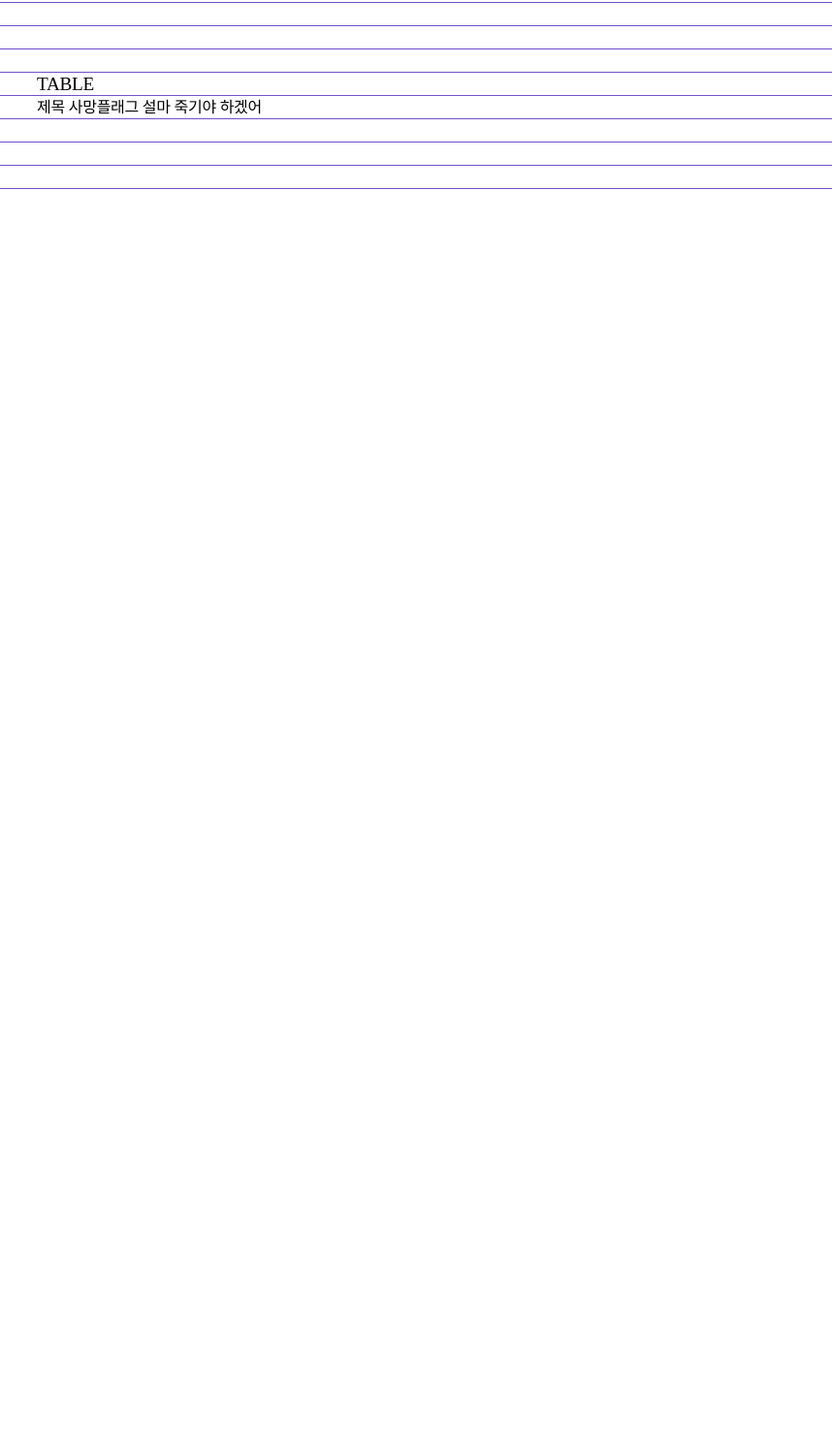
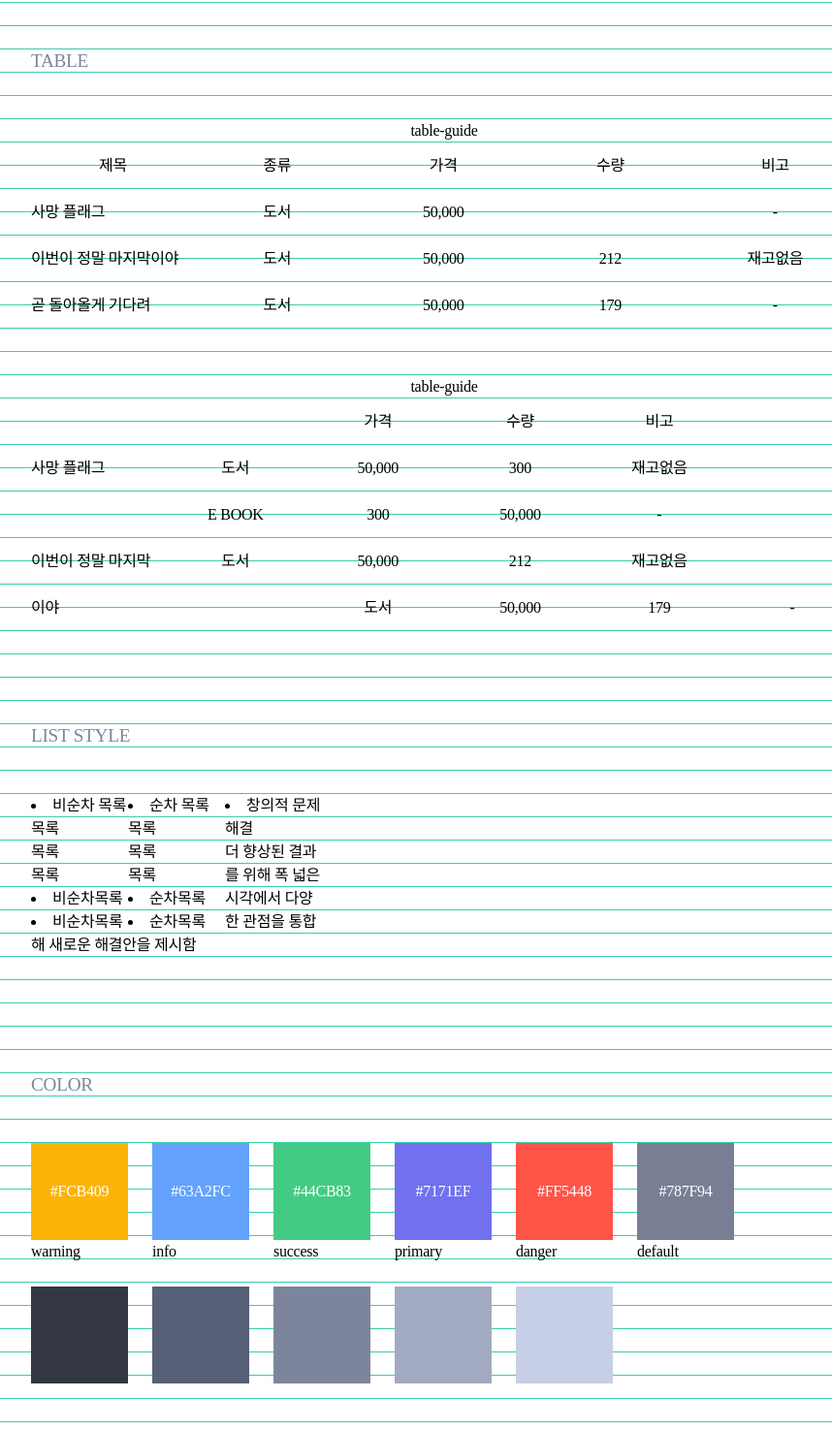
Before and after one commit to dajeong2/FDS_School, a plain HTML site: page 05-UI-kit/index.html in a window 1280 px wide. Shown: the part 789-2264 px from the top of the page at 97% size, without its empty margins (32-890 px from the left). Before the commit the page ends 984 px from the top, so only its background shows below. Drawn offline with Linux system fonts and the light colour scheme; files that its build step writes are made by us from their sources.

Commit message:
테이블-리스트-칼라시스템추가

```diff
--- a/05-UI-kit/css/ui-kit.css
+++ b/05-UI-kit/css/ui-kit.css
@@ -1,6 +1,4 @@
-body * {
-	box-sizing: border-box;
-}
+
 body {
 	font-size: 1rem;
 	line-height: 1.5rem;
@@ -9,7 +7,7 @@ body {
 }
 
 body:hover {
-	background: linear-gradient(transparent 95%, #6F4FCD 95% );
+	background: linear-gradient(transparent 95%, #3ACDAD 95% );
 	background-size: 0.07rem 1.5rem;
 }
 
@@ -44,14 +42,19 @@ h1 {
 	line-height: 4.5rem;
 }
 
+[class$="-section"]{
+	width: 980px;
+	padding: 3rem 4rem;
+}
+
+.container { padding-top: 3rem; }
+
+
 /*
 타이포그래피
 */
 
-[class$="-section"]{
-	width: 980px;
-	padding: 4.5rem 70px;
-}
+
 
 /*타이포그래피 전체 영역 범위*/
 /*.typography-section {
@@ -69,6 +72,8 @@ h1 {
 	margin-right: 30px;
 	font-size:1.2rem;
 	text-transform: uppercase;
+	font-weight: 500;
+	color: rgb(125,133,156);
 }
 .title, .t-size {
 	float: left;
@@ -84,6 +89,9 @@ h1 {
 }
 .ro-3 { line-height: 4.5rem }
 .ro-2 { line-height: 3rem }
+.col-1 { width: 100px; }
+.col-2 { width: 200px; }
+.col-3 { width: 300px;}
 
 /*마지막 문단은!*/
  .wrap-paragraph {
@@ -92,6 +100,58 @@ h1 {
  }
 
  /*테이블*/
+td { width: 100px; }
+
+.t-center {
+	text-align: center;
+}
+
+/*리스트*/
+[class$="-list"] {
+	float: left;
+}
+
+.first {
+	padding-bottom: 1.5rem;
+}
+
+/*color*/
+
+.color-box {
+	float: left;
+	padding-right: 25px;
+}
+
+.box-size {
+	line-height: 100px;
+	text-transform: uppercase;
+	text-align: center;
+	color: white;
+}
+
+[class^="rgb"] {
+	height: 100px;
+}
+
+.first.clearfix {
+	padding-bottom: 1.5rem;
+}
+
+.warning { background: #FCB409;}
+
+.inform { background: #63A2FC;}
+
+.success { background: #44CB83;}
+
+.primary { background: #7171ef;}
+
+.danger { background: #ff5448;}
+
+.default { background: #787f94;}
 
 
-.
+.rgb-1 { background:rgb(51,55,65) ;}
+.rgb-2 { background:rgb(88,96,119) ;}
+.rgb-3 { background:rgb(125,133,156) ;}
+.rgb-4 { background:rgb(162,170,193) ;}
+.rgb-5 { background:rgb(199,207,230) ;}
--- a/05-UI-kit/index.html
+++ b/05-UI-kit/index.html
@@ -12,7 +12,7 @@
 	<section class="typography-section">
 		<section class="header clearfix">
 			<div class="title">typography</div>
-			<p class="set">14px/타입 크기 배율x1.313</p>
+			<p class="set">14px / 타입 크기 배율 x 1.313</p>
 		</section>
 		<section class="container">
 			<ul>
@@ -55,42 +55,183 @@
 			<div class="title">table</div>
 		</section>
 		<section class="container">
-		<th>제목
-			<tr>사망플래그</tr>
-			<td>설마 죽기야 하겠어</td>
-			<td></td>
-			<td></td>
-			<td></td>
-		</th>
-		<th>
-			<td></td>
-			<td></td>
-			<td></td>
-			<td></td>
-			<td></td>
-		</th>
-		<th>
-			<td></td>
-			<td></td>
-			<td></td>
-			<td></td>
-			<td></td>
-		</th>
-		<th>
-			<td></td>
-			<td></td>
-			<td></td>
-			<td></td>
-			<td></td>
-		</th>
-		<th>
-			<td></td>
-			<td></td>
-			<td></td>
-			<td></td>
-			<td></td>
-		</th>
+			  <table class="demo">
+		    	<caption class="readable-hidden focusable">table-guide</caption>
+		   		<colgroup>
+			      <col>
+			      <col>
+			      <col>
+			      <col>
+			      <col>
+		    	</colgroup>
+		    <tr class="ro-2 col-1">
+		      <th class="col-2">제목</th>
+		      <th>종류</th>
+		      <th>가격</th>
+		      <th>수량</th>
+		      <th>비고</th>
+		    </tr>
+		    <tr class="ro-2 col-1">
+		      <td class="col-2">사망 플래그</td>
+		      <td class="col-2 t-center">도서</td>
+		      <td class="col-2 t-center">50,000</td>
+		      <td class="col-2 t-center"></td>
+		      <td class="col-2 t-center">-</td>
+		    </tr>
+		    <tr class="ro-2 col-2">
+		      <td class="col-2">이번이 정말 마지막이야</td>
+		      	<td class="col-2 t-center">도서</td>
+		      	<td class="col-2 t-center">50,000</td>
+		      	<td class="col-2 t-center">212</td>
+		      	<td class="col-2 t-center">재고없음</td>
+		    </tr>
+		    <tr class="ro-2">
+		      	<td class="col-2">곧 돌아올게 기다려</td>
+		      	<td class="col-1 t-center">도서</td>
+		      	<td class="col-1 t-center">50,000</td>
+		      	<td class="col-1 t-center">179</td>
+		      	<td class="col-2 t-center">-</td>
+		     </tr>
+		  </table>
 		</section>
+		<section class="container">
+			  <table class="demo">
+		    	<caption class="readable-hidden focusable">table-guide</caption>
+		   		<colgroup>
+			      <col>
+			      <col>
+			      <col>
+			      <col>
+			      <col>
+		    	</colgroup>
+		    <tr class="ro-2 col-1">
+		      <th class="col-2"></th>
+		      <th class="col-2"></th>
+		      <th>가격</th>
+		      <th>수량</th>
+		      <th>비고</th>
+		    </tr>
+		    <tr class="ro-2 col-1">
+		      <td  rowsan="2" class="col-2">사망 플래그</td>
+		      <td class="col-2 t-center">도서</td>
+		      <td class="col-2 t-center">50,000</td>
+		      <td class="col-2 t-center">300</td>
+		      <td class="col-2 t-center">재고없음</td>
+		    </tr>
+		    <tr class="ro-2 col-2">
+		      <td  rowsan="2" class="col-2"></td>
+		      	<td class="col-2 t-center">E BOOK</td>
+		      	<td class="col-2 t-center">300</td>
+		      	<td class="col-2 t-center">50,000</td>
+		      	<td class="col-2 t-center">-</td>
+		    </tr>
+		    <tr class="ro-2">
+		      	<td rowspan="2" class="col-2">이번이 정말 마지막이야</td>
+		      	<td class="col-1 t-center">도서</td>
+		      	<td class="col-1 t-center">50,000</td>
+		      	<td class="col-1 t-center">212</td>
+		      	<td class="col-2 t-center">재고없음</td>
+		     </tr>
+		     <tr class="ro-2">
+		      	<td rowspan="2" class="col-2"></td>
+		      	<td class="col-1 t-center">도서</td>
+		      	<td class="col-1 t-center">50,000</td>
+		      	<td class="col-1 t-center">179</td>
+		      	<td class="col-2 t-center">-</td>
+		     </tr>
+		  </table>
+		</section>
+	</section>
+	<section class="list-section">
+			<section class="header clearfix">
+				<div class="title">list style</div>
+			</section>
+			<section class="container">
+				<div class="clearfix first">
+					<div class="col-1 unorder-list">
+							<li>비순차 목록</li>
+								<ul>
+									<li>목록</li>
+									<li>목록</li>
+									<li>목록</li>
+								</ul>
+							<li>비순차목록</li>
+							<li>비순차목록</li>
+					</div>
+					<div class="col-1 order-list">
+							<li>순차 목록</li>
+								<ol>
+									<li>목록</li>
+									<li>목록</li>
+									<li>목록</li>
+								</ol>
+							<li>순차목록</li>
+							<li>순차목록</li>
+					</div>
+					<div class="col-3 order-list ">
+						<li>창의적 문제해결</li>
+						<ul>
+							<li>더 향상된 결과를 위해 폭 넓은 시각에서 다양한 관점을 통합해 새로운 해결안을 제시함</li>
+						</ul>
+					</div>
+				</div>
+			</section>
+	</section>
+	<section class="color-section">
+			<section class="header clearfix">
+				<div class="title">color</div>
+			</section>
+			<section class="container">
+				<div>
+					<div class="first clearfix">
+						<div class="color-box">
+							<div class="warning box-size col-1">#FCB409</div>
+							<p class="info">warning</p>
+						</div>
+						<div class="color-box">
+							<div class="inform box-size col-1">#63A2FC</div>
+							<p class="info">info</p>
+						</div>
+						<div class="color-box">
+							<div class="success box-size col-1">#44CB83</div>
+							<p class="info">success</p>
+						</div>
+						<div class="color-box">
+							<div class="primary box-size col-1">#7171ef</div>
+							<p class="info">primary</p>
+						</div>
+						<div class="color-box">
+							<div class="danger box-size col-1">#ff5448</div>
+							<p class="info">danger</p>
+						</div>
+						<div class="color-box">
+							<div class="default box-size col-1">#787f94</div>
+							<p class="info">default</p>
+						</div>
+					</div>
+					<div class="clearfix">
+						<div class="color-box">
+							<div class="rgb-1 box-size col-1"></div>
+						</div>
+						<div class="color-box">
+							<div class="rgb-2 box-size col-1"></div>
+						</div>
+						<div class="color-box">
+							<div class="rgb-3 box-size col-1"></div>
+						</div>
+						<div class="color-box">
+							<div class="rgb-4 box-size col-1"></div>
+						</div>
+						<div class="color-box">
+							<div class="rgb-5 box-size col-1"></div>
+						</div>
+						<div class="color-box">
+							<div class="box-size col-1"></div>
+						</div>
+					</div>
 
+				</div>
+			</section>
+	</section>
 </body>
 </html>
```
